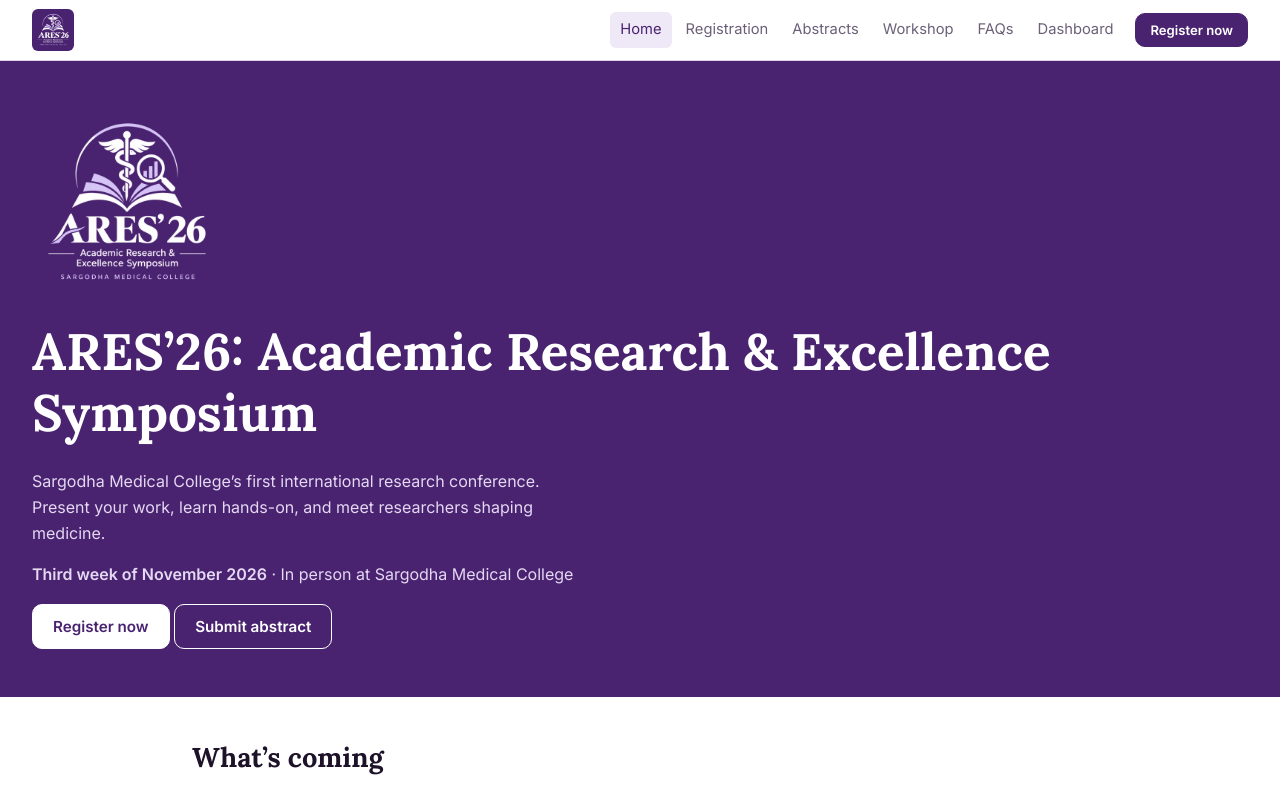
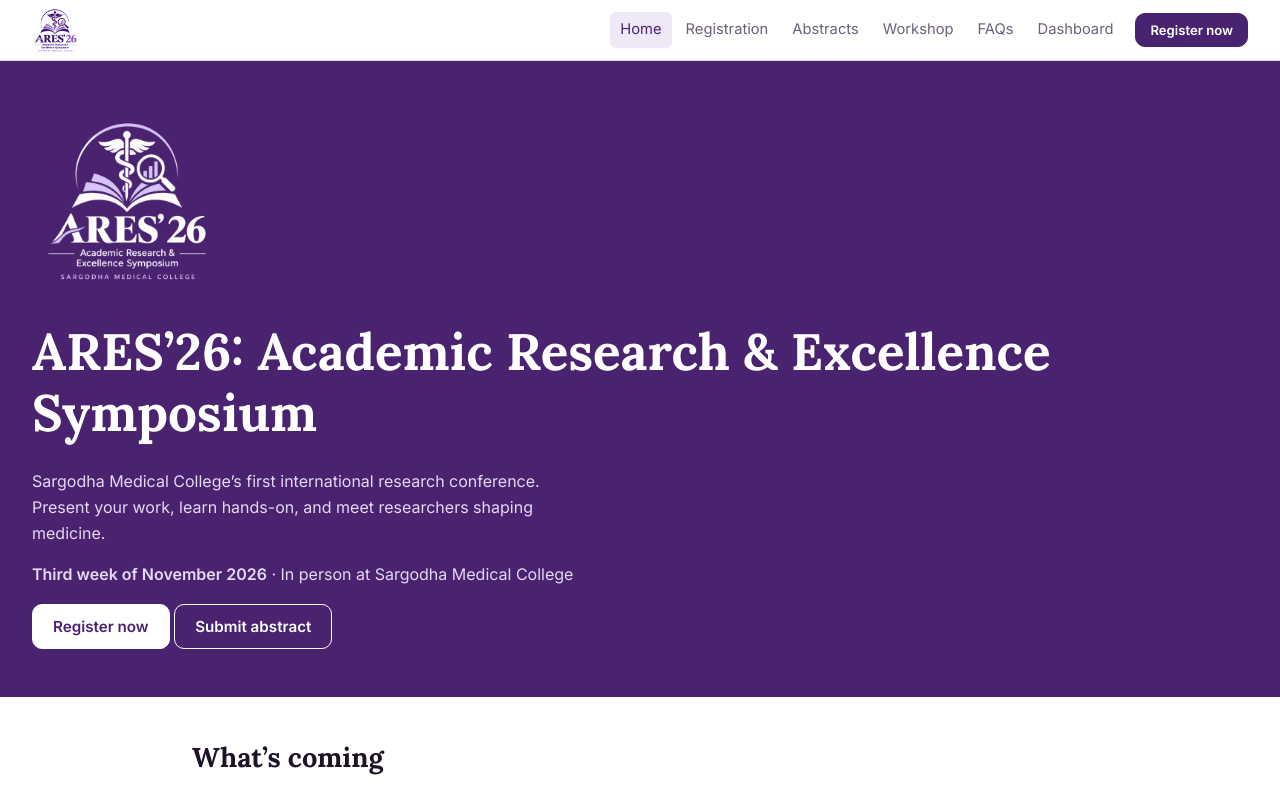
Before and after one commit to officialsrcsmc-cyber/Ares26, a React (Vite) app in the folder ares26/: page / in a window 1280 px wide. Shown: the top 785 px of the page. Built offline with nearby package versions, Linux system fonts and the light colour scheme; no server answers; the database is empty.

Commit message:
Add uploaded files

```diff
--- a/ares26/src/App.js
+++ b/ares26/src/App.js
@@ -1,4 +1,4 @@
-import {useState,useEffect,h,LOGO,DEF,NAV,Faq} from './shared.js';
+import {useState,useEffect,h,LOGO,LOGO_LIGHT,DEF,NAV,Faq} from './shared.js';
 import {sb} from './supabase.js';
 
 import Home from './pages/Home.js';
@@ -24,7 +24,7 @@
 function Setup(){return h`<div class="w sec" style="max-width:560px"><h2>Setup needed</h2><p class="mut">The site cannot find its Supabase settings. Copy <b>.env.example</b> to <b>.env</b>, fill in your project URL and anon key, then restart <b>npm run dev</b>. On a hosting service, add the same two variables in its environment settings and redeploy.</p></div>`}
 
 export default function App(){
-const[pg,setPg]=useState(()=>{const t=(location.hash||"").slice(1);return PAGES[t]?t:"home"}),[menu,setMenu]=useState(false),
+const[pg,setPg]=useState(()=>{const h=location.hash||"";if(/type=signup/.test(h))return"login";const t=h.slice(1);return PAGES[t]?t:"home"}),[menu,setMenu]=useState(false),
 [session,setSession]=useState(undefined),[profile,setProfile]=useState(undefined),[abs,setA]=useState([]),[ct,setC]=useState(DEF);
 
 // auth session
@@ -47,7 +47,7 @@
 const go=p=>{setPg(p);setMenu(false);window.scrollTo(0,0);try{location.hash=p}catch(e){}};
 const logout=async()=>{await sb.auth.signOut();setProfile(null);setA([]);go("home")};
 const P={go,sb,session,profile,refresh,logout,abs,ct,setC},Page=PAGES[pg]||Home;
-return h`<div><header><div class="w hd"><img src=${LOGO} alt="ARES’26" onClick=${()=>go("home")}/><div class="sp"/><nav>${NAV.map(([k,l])=>h`<a key=${k} class=${pg==k?"on":""} onClick=${()=>go(k)}>${l}</a>`)}${profile&&profile.is_admin&&h`<a class=${pg=="ares-admin"?"on":""} onClick=${()=>go("ares-admin")}>Admin</a>`}</nav>
+return h`<div><header><div class="w hd"><img src=${LOGO_LIGHT} alt="ARES’26" onClick=${()=>go("home")}/><div class="sp"/><nav>${NAV.map(([k,l])=>h`<a key=${k} class=${pg==k?"on":""} onClick=${()=>go(k)}>${l}</a>`)}${profile&&profile.is_admin&&h`<a class=${pg=="ares-admin"?"on":""} onClick=${()=>go("ares-admin")}>Admin</a>`}</nav>
 <button class="btn s" onClick=${()=>go("register")}>Register now</button><button class="btn o s bg" aria-label="Menu" onClick=${()=>setMenu(!menu)}>${menu?"Close":"Menu"}</button></div>
 ${menu&&h`<div class="mn">${NAV.map(([k,l])=>h`<a key=${k} onClick=${()=>go(k)}>${l}</a>`)}${profile&&profile.is_admin&&h`<a onClick=${()=>go("ares-admin")}>Admin</a>`}</div>`}</header>
 ${sb?h`<${Page} ...${P}/>`:h`<${Setup}/>`}
--- a/ares26/src/shared.js
+++ b/ares26/src/shared.js
@@ -1,7 +1,8 @@
 import React,{useState,useEffect} from 'react';
 import htm from 'htm';
 import LOGO from './assets/logo.webp';
-export{useState,useEffect,LOGO};
+import LOGO_LIGHT from './assets/logo-onwhite.webp';
+export{useState,useEffect,LOGO,LOGO_LIGHT};
 const fixProps=p=>{if(!p)return p;p={...p};if(typeof p.style==="string"){p.style=Object.fromEntries(p.style.split(";").filter(x=>x.includes(":")).map(x=>{const i=x.indexOf(":");return[x.slice(0,i).trim().replace(/-([a-z])/g,(m,c)=>c.toUpperCase()),x.slice(i+1).trim()]}))}if(p.class!=null){p.className=p.class;delete p.class}return p};
 export const h=htm.bind((t,p,...c)=>React.createElement(t,fixProps(p),...c));
 export const BANK="Bank, account title and account number will be announced by the organizing committee.";
--- a/ares26/src/styles.css
+++ b/ares26/src/styles.css
@@ -5,7 +5,7 @@
 h1,h2,h3{font-family:Lora,Georgia,serif;line-height:1.2;margin:0 0 .5em;color:var(--fg)}h1{font-size:2.3rem}h2{font-size:1.7rem}h3{font-size:1.15rem}
 .w{max-width:960px;margin:0 auto;padding:0 20px}.sec{padding-top:44px;padding-bottom:44px}.mut{color:var(--mut)}
 header{position:sticky;top:env(safe-area-inset-top,0px);background:var(--bg);border-bottom:1px solid var(--bd);z-index:11}
-.hd{display:flex;align-items:center;gap:12px;height:60px}.hd img{height:42px;background:#4a2370;padding:2px;border-radius:6px;cursor:pointer}.sp{flex:1}
+.hd{display:flex;align-items:center;gap:12px;height:60px}.hd img{height:46px;cursor:pointer}.sp{flex:1}
 nav{display:none;gap:4px}nav a{padding:6px 10px;cursor:pointer;font-size:.92rem;color:var(--mut);border-radius:6px}nav a.on,nav a:hover{color:var(--p);background:var(--p3)}
 .mn{display:flex;flex-direction:column;padding:8px 20px 14px;border-top:1px solid var(--bd)}.mn a{padding:10px 0;cursor:pointer;border-bottom:1px solid var(--bd)}
 @media(min-width:860px){nav{display:flex}.bg{display:none}.mn{display:none}h1{font-size:3.2rem}}
```
Also changed, not shown: ares26/src/assets/logo-onwhite.png (added), ares26/src/assets/logo-onwhite.webp (added).
